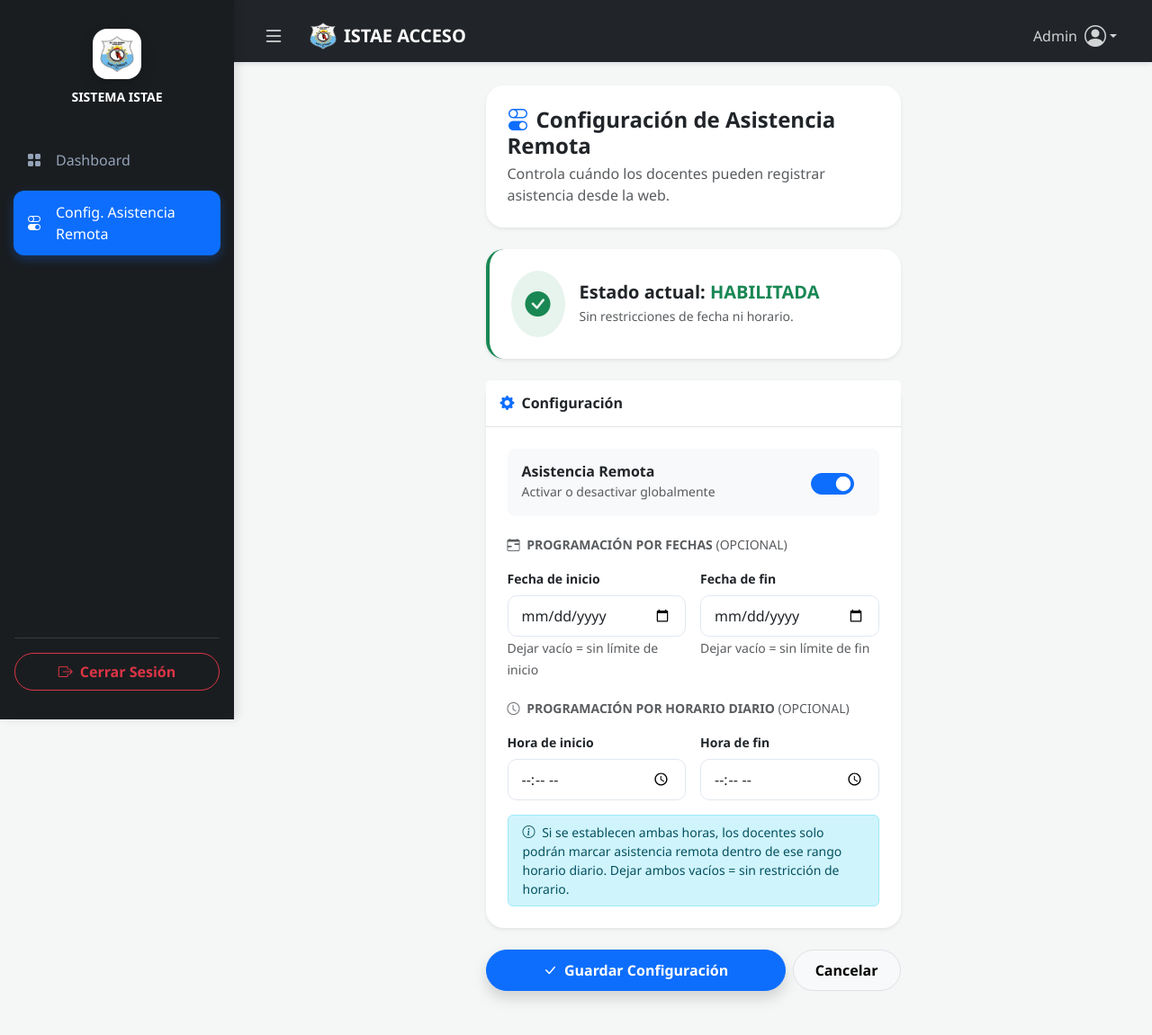
After one commit to cristiantf/public_html, a Flask app: page /admin/config_asistencia_remota in a window 1280 px wide. The commit adds this page. Shown: the whole page at 90% size. Run offline with Flask 3, Linux system fonts and the light colour scheme; a user stored in the database is signed in; data comes from the database, SQL or seed files in the repository.

Commit message:
feat: control de asistencia remota desde admin
- Nueva tabla ConfigSistema para gestionar reglas globales
- Opcion de encender/apagar registro remoto global
- Validacion por rango de fechas opcional
- Validacion por franja horaria opcional
- Boton en interfaz del docente bloqueado cuando está deshabilitado

```diff
--- a/app.py
+++ b/app.py
@@ -62,6 +62,16 @@ class Permiso(db.Model):
     observacion = db.Column(db.Text, nullable=True)
     docente = db.relationship('User', backref=db.backref('permisos', lazy=True))
 
+class ConfigSistema(db.Model):
+    """Configuración global del sistema (tabla singleton, una sola fila)."""
+    __tablename__ = 'config_sistema'
+    id = db.Column(db.Integer, primary_key=True)
+    asistencia_remota_activa = db.Column(db.Boolean, default=True)
+    ar_fecha_inicio = db.Column(db.Date, nullable=True)
+    ar_fecha_fin = db.Column(db.Date, nullable=True)
+    ar_hora_inicio = db.Column(db.Time, nullable=True)
+    ar_hora_fin = db.Column(db.Time, nullable=True)
+
 # --- INICIALIZACIÓN ---
 @login_manager.user_loader
 def load_user(user_id):
@@ -88,6 +98,28 @@ def init_db():
             db.session.commit()
 
 init_db()
+
+# --- HELPER: ASISTENCIA REMOTA ---
+def asistencia_remota_permitida():
+    """Verifica si la asistencia remota está habilitada según la config del admin."""
+    cfg = ConfigSistema.query.first()
+    if not cfg:
+        return True  # Sin config = permitido por defecto
+    if not cfg.asistencia_remota_activa:
+        return False
+    tz_ecu = pytz.timezone('America/Guayaquil')
+    ahora = datetime.now(tz_ecu)
+    # Verificar rango de fechas
+    if cfg.ar_fecha_inicio and ahora.date() < cfg.ar_fecha_inicio:
+        return False
+    if cfg.ar_fecha_fin and ahora.date() > cfg.ar_fecha_fin:
+        return False
+    # Verificar rango horario
+    if cfg.ar_hora_inicio and cfg.ar_hora_fin:
+        hora_actual = ahora.time()
+        if not (cfg.ar_hora_inicio <= hora_actual <= cfg.ar_hora_fin):
+            return False
+    return True
 
 # --- TRACK HARDWARE STATUS ---
 import time
@@ -201,7 +233,8 @@ def admin_dashboard():
 @login_required
 def docente_dashboard():
     logs = Log.query.filter_by(usuario_id=current_user.biometric_id).order_by(Log.id.desc()).limit(10).all()
-    return render_template('docente.html', logs=logs)
+    ar_habilitada = asistencia_remota_permitida()
+    return render_template('docente.html', logs=logs, ar_habilitada=ar_habilitada)
 
 @app.route('/perfil')
 @login_required
@@ -273,6 +306,31 @@ def reportes():
     docentes = User.query.filter_by(rol='docente').all()
     return render_template('reportes.html', docentes=docentes)
 
+@app.route('/admin/config_asistencia_remota', methods=['GET', 'POST'])
+@login_required
+def config_asistencia_remota():
+    if current_user.rol != 'admin':
+        return redirect(url_for('index'))
+    cfg = ConfigSistema.query.first()
+    if not cfg:
+        cfg = ConfigSistema()
+        db.session.add(cfg)
+        db.session.commit()
+    if request.method == 'POST':
+        cfg.asistencia_remota_activa = 'activa' in request.form
+        fi = request.form.get('fecha_inicio')
+        ff = request.form.get('fecha_fin')
+        cfg.ar_fecha_inicio = datetime.strptime(fi, '%Y-%m-%d').date() if fi else None
+        cfg.ar_fecha_fin = datetime.strptime(ff, '%Y-%m-%d').date() if ff else None
+        hi = request.form.get('hora_inicio')
+        hf = request.form.get('hora_fin')
+        cfg.ar_hora_inicio = datetime.strptime(hi, '%H:%M').time() if hi else None
+        cfg.ar_hora_fin = datetime.strptime(hf, '%H:%M').time() if hf else None
+        db.session.commit()
+        flash('Configuración de asistencia remota actualizada.', 'success')
+        return redirect(url_for('admin_dashboard'))
+    return render_template('config_asistencia_remota.html', cfg=cfg)
+
 @app.route('/docente/abrir_puerta')
 @login_required
 def docente_abrir():
@@ -291,6 +349,9 @@ def docente_abrir():
 @app.route('/docente/marcar_web', methods=['GET', 'POST'])
 @login_required
 def docente_marcar():
+    if not asistencia_remota_permitida():
+        flash('La asistencia remota no está habilitada en este momento.', 'warning')
+        return redirect(url_for('docente_dashboard'))
     if request.method == 'POST':
         lat = request.form.get('latitud')
         lon = request.form.get('longitud')
--- a/templates/admin.html
+++ b/templates/admin.html
@@ -33,6 +33,9 @@
         <div class="section-label">Control de Acceso</div>
         <a href="{{ url_for('admin_sincronizar_hora') }}" class="nav-link">
             <i class="bi bi-clock-history me-3"></i> Sincronizar Hora
+        </a>
+        <a href="{{ url_for('config_asistencia_remota') }}" class="nav-link">
+            <i class="bi bi-toggles me-3"></i> Config. Asist. Remota
         </a>
         <a href="#" class="nav-link text-warning" data-bs-toggle="modal" data-bs-target="#modalApertura">
             <i class="bi bi-unlock-fill me-3"></i> Apertura Forzada
--- /dev/null
+++ b/templates/config_asistencia_remota.html
@@ -0,0 +1,168 @@
+{% extends "base.html" %}
+
+{% block sidebar %}
+<div class="py-3 h-100 d-flex flex-column">
+    <div class="text-center mb-4 pt-3">
+        <div class="bg-white d-inline-block p-2 rounded-4 mb-2 shadow">
+            <img src="{{ url_for('static', filename='img/logo.webp') }}" alt="Logo ISTAE" style="height: 40px; width: auto; object-fit: contain;">
+        </div>
+        <h6 class="text-white fw-bold mt-1 small">SISTEMA ISTAE</h6>
+    </div>
+    <div class="nav flex-column flex-grow-1">
+        <a href="{{ url_for('admin_dashboard') }}" class="nav-link"><i class="bi bi-grid-fill me-3"></i> Dashboard</a>
+        <a href="{{ url_for('config_asistencia_remota') }}" class="nav-link active"><i class="bi bi-toggles me-3"></i> Config. Asistencia Remota</a>
+    </div>
+    <div class="mt-auto p-3">
+        <hr class="text-white-50">
+        <a href="{{ url_for('logout') }}" class="btn btn-outline-danger w-100 rounded-pill py-2 small fw-bold">
+            <i class="bi bi-box-arrow-right me-2"></i>Cerrar Sesión
+        </a>
+    </div>
+</div>
+{% endblock %}
+
+{% block content %}
+<div class="container-fluid">
+    <div class="row justify-content-center">
+        <div class="col-lg-8 col-xl-6">
+
+            <!-- Encabezado -->
+            <div class="card border-0 shadow-sm mb-4">
+                <div class="card-body p-4">
+                    <h4 class="fw-bold mb-1"><i class="bi bi-toggles text-primary me-2"></i>Configuración de Asistencia Remota</h4>
+                    <p class="text-muted mb-0">Controla cuándo los docentes pueden registrar asistencia desde la web.</p>
+                </div>
+            </div>
+
+            <!-- Estado Actual -->
+            <div class="card border-0 shadow-sm mb-4 border-start border-4 {% if cfg.asistencia_remota_activa %}border-success{% else %}border-danger{% endif %}">
+                <div class="card-body p-4 d-flex align-items-center">
+                    <div class="me-3">
+                        {% if cfg.asistencia_remota_activa %}
+                        <div class="bg-success bg-opacity-10 d-inline-block p-3 rounded-circle">
+                            <i class="bi bi-check-circle-fill text-success fs-3"></i>
+                        </div>
+                        {% else %}
+                        <div class="bg-danger bg-opacity-10 d-inline-block p-3 rounded-circle">
+                            <i class="bi bi-x-circle-fill text-danger fs-3"></i>
+                        </div>
+                        {% endif %}
+                    </div>
+                    <div>
+                        <h5 class="fw-bold mb-1">Estado actual:
+                            {% if cfg.asistencia_remota_activa %}
+                            <span class="text-success">HABILITADA</span>
+                            {% else %}
+                            <span class="text-danger">DESHABILITADA</span>
+                            {% endif %}
+                        </h5>
+                        <p class="text-muted mb-0 small">
+                            {% if cfg.ar_fecha_inicio or cfg.ar_fecha_fin %}
+                                📅 Fechas: {{ cfg.ar_fecha_inicio.strftime('%d/%m/%Y') if cfg.ar_fecha_inicio else 'Sin límite' }} — {{ cfg.ar_fecha_fin.strftime('%d/%m/%Y') if cfg.ar_fecha_fin else 'Sin límite' }}
+                            {% endif %}
+                            {% if cfg.ar_hora_inicio and cfg.ar_hora_fin %}
+                                &nbsp;|&nbsp; 🕐 Horario: {{ cfg.ar_hora_inicio.strftime('%H:%M') }} — {{ cfg.ar_hora_fin.strftime('%H:%M') }}
+                            {% endif %}
+                            {% if not cfg.ar_fecha_inicio and not cfg.ar_fecha_fin and not cfg.ar_hora_inicio %}
+                                Sin restricciones de fecha ni horario.
+                            {% endif %}
+                        </p>
+                    </div>
+                </div>
+            </div>
+
+            <!-- Formulario -->
+            <form method="POST" action="{{ url_for('config_asistencia_remota') }}">
+                <div class="card border-0 shadow-sm mb-4">
+                    <div class="card-header bg-white py-3 border-bottom">
+                        <h6 class="mb-0 fw-bold"><i class="bi bi-gear-fill me-2 text-primary"></i>Configuración</h6>
+                    </div>
+                    <div class="card-body p-4">
+
+                        <!-- Toggle Principal -->
+                        <div class="d-flex justify-content-between align-items-center p-3 bg-light rounded-3 mb-4">
+                            <div>
+                                <h6 class="fw-bold mb-0">Asistencia Remota</h6>
+                                <small class="text-muted">Activar o desactivar globalmente</small>
+                            </div>
+                            <div class="form-check form-switch fs-4">
+                                <input class="form-check-input" type="checkbox" role="switch" name="activa" id="toggleActiva"
+                                       {% if cfg.asistencia_remota_activa %}checked{% endif %}
+                                       onchange="toggleCampos()">
+                            </div>
+                        </div>
+
+                        <div id="campos-programacion" {% if not cfg.asistencia_remota_activa %}style="opacity: 0.4; pointer-events: none;"{% endif %}>
+                            <!-- Rango de Fechas -->
+                            <h6 class="fw-bold text-muted small text-uppercase mt-3 mb-3">
+                                <i class="bi bi-calendar-range me-1"></i> Programación por Fechas
+                                <span class="fw-normal text-muted">(opcional)</span>
+                            </h6>
+                            <div class="row g-3 mb-4">
+                                <div class="col-md-6">
+                                    <label for="fecha_inicio" class="form-label small fw-bold">Fecha de inicio</label>
+                                    <input type="date" class="form-control" id="fecha_inicio" name="fecha_inicio"
+                                           value="{{ cfg.ar_fecha_inicio.strftime('%Y-%m-%d') if cfg.ar_fecha_inicio else '' }}">
+                                    <small class="text-muted">Dejar vacío = sin límite de inicio</small>
+                                </div>
+                                <div class="col-md-6">
+                                    <label for="fecha_fin" class="form-label small fw-bold">Fecha de fin</label>
+                                    <input type="date" class="form-control" id="fecha_fin" name="fecha_fin"
+                                           value="{{ cfg.ar_fecha_fin.strftime('%Y-%m-%d') if cfg.ar_fecha_fin else '' }}">
+                                    <small class="text-muted">Dejar vacío = sin límite de fin</small>
+                                </div>
+                            </div>
+
+                            <!-- Rango Horario -->
+                            <h6 class="fw-bold text-muted small text-uppercase mb-3">
+                                <i class="bi bi-clock me-1"></i> Programación por Horario Diario
+                                <span class="fw-normal text-muted">(opcional)</span>
+                            </h6>
+                            <div class="row g-3 mb-3">
+                                <div class="col-md-6">
+                                    <label for="hora_inicio" class="form-label small fw-bold">Hora de inicio</label>
+                                    <input type="time" class="form-control" id="hora_inicio" name="hora_inicio"
+                                           value="{{ cfg.ar_hora_inicio.strftime('%H:%M') if cfg.ar_hora_inicio else '' }}">
+                                </div>
+                                <div class="col-md-6">
+                                    <label for="hora_fin" class="form-label small fw-bold">Hora de fin</label>
+                                    <input type="time" class="form-control" id="hora_fin" name="hora_fin"
+                                           value="{{ cfg.ar_hora_fin.strftime('%H:%M') if cfg.ar_hora_fin else '' }}">
+                                </div>
+                            </div>
+                            <div class="alert alert-info py-2 small mb-0">
+                                <i class="bi bi-info-circle me-1"></i>
+                                Si se establecen ambas horas, los docentes solo podrán marcar asistencia remota dentro de ese rango horario diario.
+                                Dejar ambos vacíos = sin restricción de horario.
+                            </div>
+                        </div>
+                    </div>
+                </div>
+
+                <!-- Botones -->
+                <div class="d-flex gap-2 mb-4">
+                    <button type="submit" class="btn btn-primary rounded-pill px-5 fw-bold shadow flex-grow-1 py-2">
+                        <i class="bi bi-check-lg me-2"></i>Guardar Configuración
+                    </button>
+                    <a href="{{ url_for('admin_dashboard') }}" class="btn btn-light rounded-pill px-4 border">Cancelar</a>
+                </div>
+            </form>
+
+        </div>
+    </div>
+</div>
+
+<script>
+function toggleCampos() {
+    const campos = document.getElementById('campos-programacion');
+    const toggle = document.getElementById('toggleActiva');
+    if (toggle.checked) {
+        campos.style.opacity = '1';
+        campos.style.pointerEvents = 'auto';
+    } else {
+        campos.style.opacity = '0.4';
+        campos.style.pointerEvents = 'none';
+    }
+}
+</script>
+{% endblock %}
```
Also changed, not shown: templates/docente.html (+7 -0 lines).
